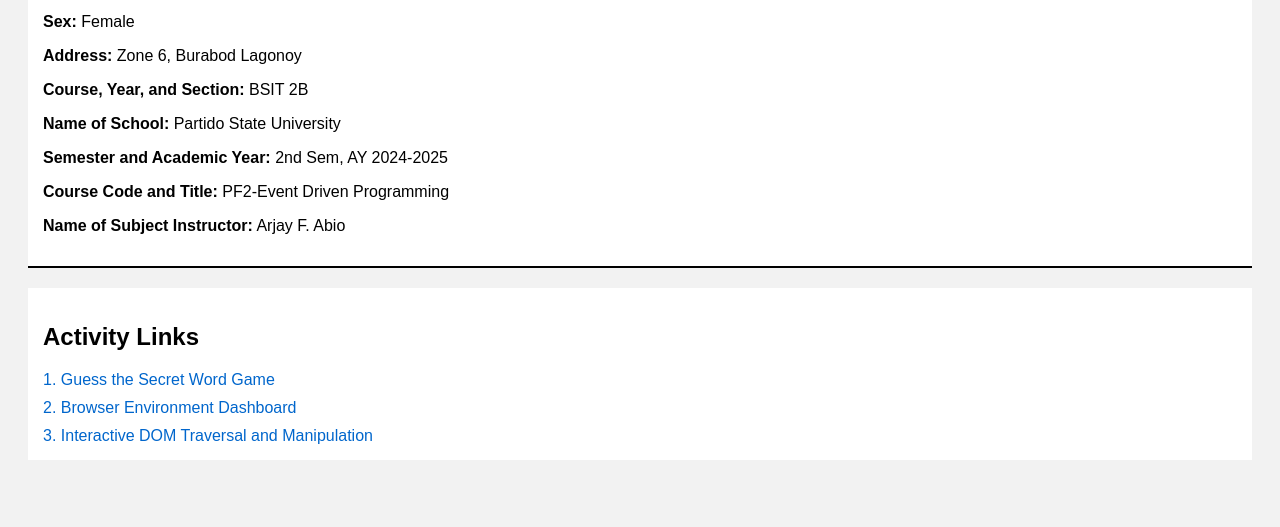
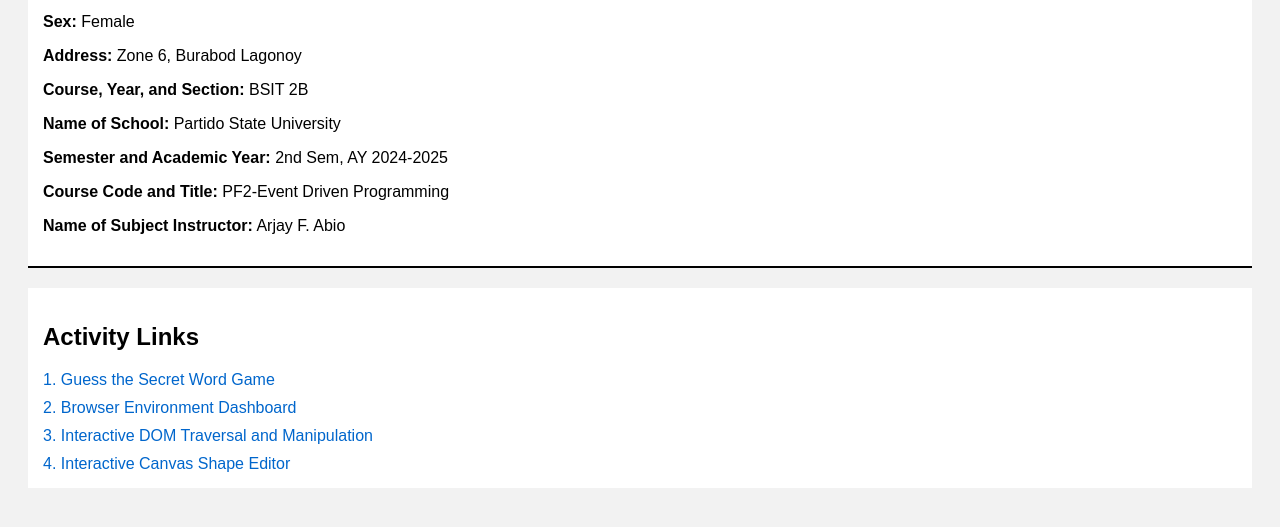
Before and after one commit to rgnpmr/Browser_Environment_Dashboard, a plain HTML site: page index.html in a window 1280 px wide. Shown: the part 117-644 px from the top of the page. Drawn offline with Linux system fonts and the light colour scheme.

Commit message:
Update index.html

```diff
--- a/index.html
+++ b/index.html
@@ -53,6 +53,7 @@
     <a href="GuesstheSecretWord/index.html" target="_blank">1. Guess the Secret Word Game</a>
     <a href="browser_dashboard.html" target="_blank">2. Browser Environment Dashboard</a>
     <a href="dom_traversal.html" target="_blank">3. Interactive DOM Traversal and Manipulation</a>
+    <a href="Interactive_Canvas_Shape_Editor/index.html" target="_blank">4. Interactive Canvas Shape Editor</a>
   </section>
 </body>
 </html>
```
